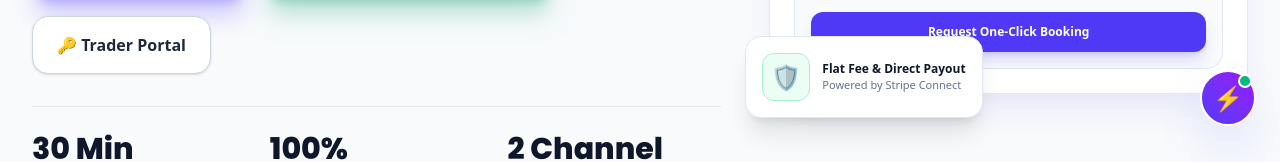
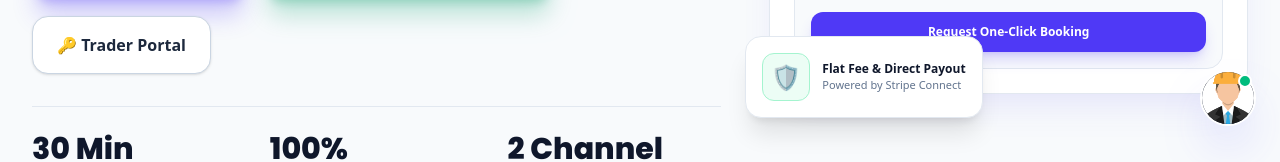
Before and after one commit to imran007-Programming/TradeSlot, a Next.js app in the folder frontend/: page / in a window 1280 px wide. Shown: the part 650-812 px from the top of the page. Built offline with nearby package versions, Linux system fonts and the light colour scheme; no server answers.

Commit message:
feat: use /images.png in floating chat launcher button and widget header

```diff
--- a/frontend/src/app/page.tsx
+++ b/frontend/src/app/page.tsx
@@ -422,11 +422,15 @@ export default function Home() {
           {/* Avatar button */}
           <button
             onClick={() => setShowChatOptions(prev => !prev)}
-            className="relative w-14 h-14 rounded-full bg-gradient-to-tr from-indigo-600 to-purple-600 shadow-2xl shadow-indigo-500/40 hover:scale-110 transition-transform flex items-center justify-center border-2 border-white"
+            className="relative w-14 h-14 rounded-full shadow-2xl shadow-indigo-500/40 hover:scale-110 transition-transform flex items-center justify-center border-2 border-white bg-slate-900 overflow-visible cursor-pointer"
           >
-            <span className="text-2xl">⚡</span>
+            <img
+              src="/images.png"
+              alt="TradeSlot Chat Avatar"
+              className="w-full h-full rounded-full object-cover"
+            />
             {/* Blinking green dot */}
-            <span className="absolute top-0.5 right-0.5 flex h-3.5 w-3.5">
+            <span className="absolute top-0.5 right-0.5 flex h-3.5 w-3.5 z-10">
               <span className="animate-ping absolute inline-flex h-full w-full rounded-full bg-emerald-400 opacity-75" />
               <span className="relative inline-flex rounded-full h-3.5 w-3.5 bg-emerald-500 border-2 border-white" />
             </span>
--- a/frontend/src/components/WebChatWidget.tsx
+++ b/frontend/src/components/WebChatWidget.tsx
@@ -113,10 +113,12 @@ export default function WebChatWidget({ onClose }: { onClose: () => void }) {
       <div className="bg-gradient-to-r from-indigo-900/80 via-slate-900 to-purple-900/80 p-4 border-b border-slate-800 flex justify-between items-center flex-shrink-0">
         <div className="flex items-center space-x-3">
           <div className="relative">
-            <div className="w-9 h-9 rounded-xl bg-gradient-to-tr from-indigo-600 to-purple-600 flex items-center justify-center font-bold text-white shadow-md">
-              ⚡
-            </div>
-            <span className="absolute -bottom-0.5 -right-0.5 w-3 h-3 bg-emerald-400 border-2 border-slate-900 rounded-full" />
+            <img
+              src="/images.png"
+              alt="TradeSlot Avatar"
+              className="w-10 h-10 rounded-full object-cover border-2 border-indigo-400/50 shadow-md"
+            />
+            <span className="absolute -bottom-0.5 -right-0.5 w-3.5 h-3.5 bg-emerald-400 border-2 border-slate-900 rounded-full" />
           </div>
           <div>
             <h3 className="font-bold text-sm text-white">TradeSlot Direct Chat</h3>
```
